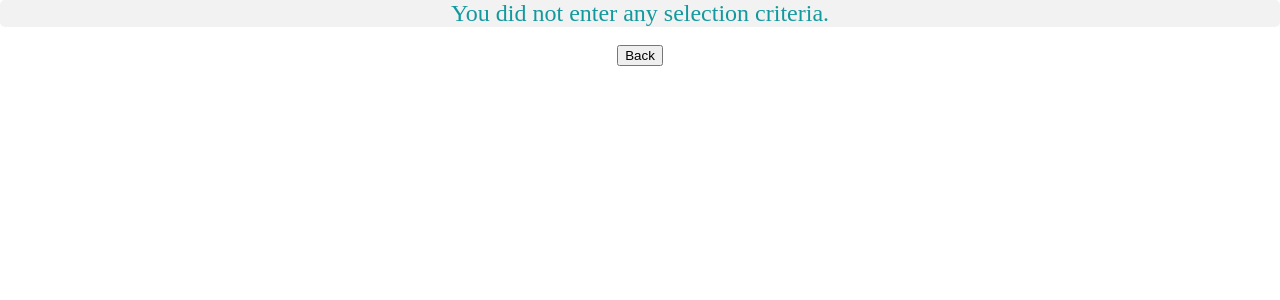
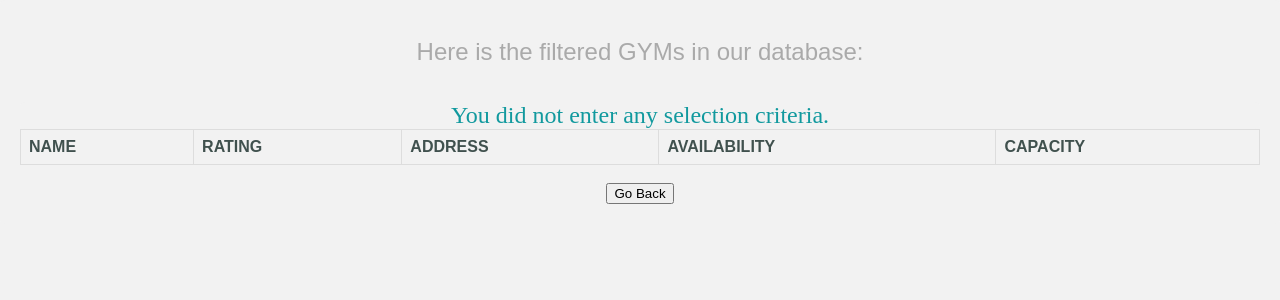
Before and after one commit to hakankorpe/CS306-Database-Systems, a PHP site: page /gymmembers/selectionforgym.php in a window 1280 px wide. Shown: the top 300 px of the page. Run offline with PHP 8.4, Linux system fonts and the light colour scheme; lists and menus that the app fills with data are empty.

Commit message:
Selection Part: List -> Table

```diff
--- a/gymmembers/selectionforgym.php
+++ b/gymmembers/selectionforgym.php
@@ -3,16 +3,38 @@
   <head>
     <meta charset="utf-8">
     <link rel="stylesheet" href="styles.css">
-    <title>
-    </title>
+    <title> GYMs that are selected</title>
     <style>
+    table {
+        font-family: arial, sans-serif;
+        border-collapse: collapse;
+    width: 100%;
+    }
+    .space {
+      width: 4px;
+      height: auto;
+      display: inline-block;
+    }
     body {
-      color: #40514E;
-      margin: 0;
-      text-align: center;
-      font-family: 'Merriweather', serif;
-      background-color: white;
+    background-color: #f2f2f2;
+    margin: 0;
+    text-align: center;
+    font-family: 'Merriweather', serif;
     }
+
+    td, th {
+    border: 1px solid #dddddd;
+        text-align: left;
+    padding: 8px;
+    }
+
+    tr:nth-child(even) {
+        background-color: #dddddd;
+    }
+    a {
+                color: #05ff05;
+                text-decoration: none;
+            }
     #selection_rating_output {
       color: #11999E;
       font-size: 1.5rem;
@@ -24,6 +46,14 @@
     </style>
   </head>
   <body>
+    <div align="center">
+        <br>
+        <h2>Here is the filtered GYMs in our database:</h2>
+        <br>
+        <br>
+    <table>
+
+    <tr> <th> NAME </th> <th> RATING </th> <th>ADDRESS</th> <th> AVAILABILITY </th> <th> CAPACITY </th </tr>
     <?php
 
     include "config.php";
@@ -31,36 +61,33 @@
     if (!empty($_POST['rating'])){
         $rating = $_POST['rating'];
 
-        $sql_statement = "SELECT gym_id, gym_name FROM GYM WHERE rating > $rating";
-        $list = array();
+        $sql_statement = "SELECT * FROM GYM";
 
         $result = mysqli_query($db, $sql_statement);
-        while ($row = mysqli_fetch_assoc($result)) {
-          array_push($list, $row["gym_name"]);
-          //echo "Selected gym names are: " . $row["gym_name"];
-    }
-    echo "Selected gyms that their rating is bigger than $rating are: ";
-    echo "</br>";
-    #echo "Selected gyms that their rating is bigger than " . $rating . " are: ";
-    $size_of_criteria = sizeof($list);
-    while ($size_of_criteria > 0){
-      while ($size_of_criteria > 1){
 
-        echo " " . $list[$size_of_criteria-1] . ",";
-        $size_of_criteria = $size_of_criteria - 1;
-    }
-      echo " " . $list[$size_of_criteria-1];
-      $size_of_criteria = $size_of_criteria - 1;
-    }
-    }
+        while($row = mysqli_fetch_assoc($result))
+        {
+            $gym_name = $row['gym_name'];
+            $rating = $row['rating'];
+            $gym_address = $row['gym_address'];
+            $availability = ($row['availability'] == 1) ? "Available" : "Not Available";
+            $capacity = $row['capacity'];
+
+
+            echo "<tr>" . "<th>" . $gym_name . "</th>" . "<th>" . $rating . "</th>" . "<th>" . $gym_address . "</th>" . "<th>" . $availability . "</th>" . "<th>" . $capacity . "</th>" . "</tr>";
+        }
+      }
+
     else
     {
         echo "You did not enter any selection criteria.";
     }
     echo "</div>";
+    ?>
 
-    ?>
-    <br>
-    <INPUT TYPE="button" VALUE="Back" onClick="history.go(-1);">
   </body>
+</table>
+<br>
+<INPUT TYPE="button" VALUE="Go Back" onClick="history.go(-1);">
+</div>
 </html>
```
Also changed, not shown: gymmembers/selectionformember.php (+69 -11 lines).
